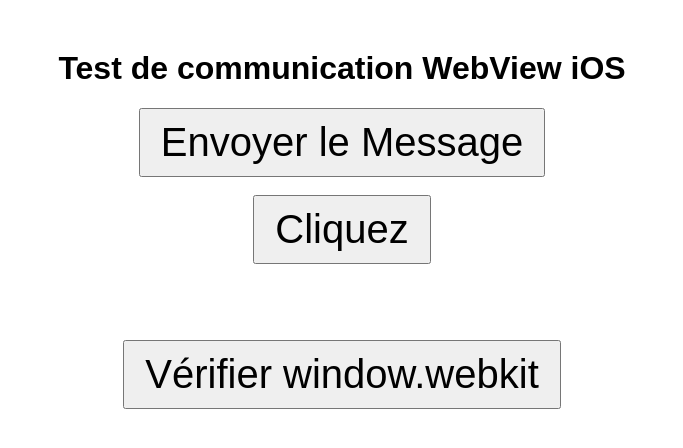
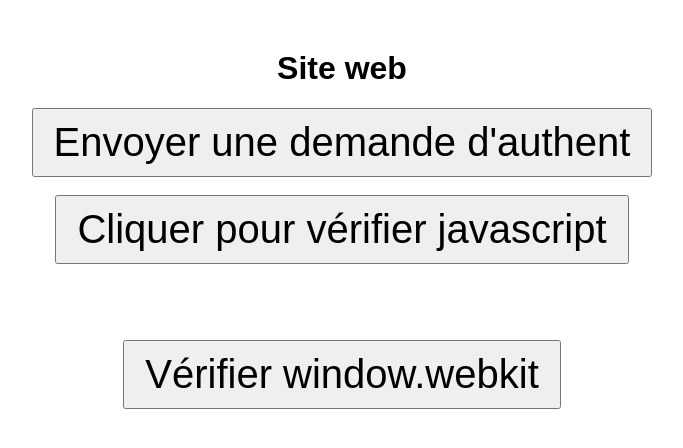
Before and after one commit to aurdav/aurdav.github.io, a plain HTML site: page index.html in a window 1280 px wide. Shown: the whole page, without its empty margins (298-981 px from the left). Drawn offline with Linux system fonts and the light colour scheme.

Commit message:
index.html

```diff
--- a/index.html
+++ b/index.html
@@ -23,10 +23,10 @@
 </head>
 <body>
 
-    <h1>Test de communication WebView iOS</h1>
-    <button onclick="envoyerMessage()">Envoyer le Message</button><br><br>
+    <h1>Site web</h1>
+    <button onclick="envoyerMessage()">Envoyer une demande d'authent</button><br><br>
 
-  <button id="monBouton">Cliquez</button>
+  <button id="monBouton">Cliquer pour vérifier javascript</button>
   <p id="message"></p><br><br>
  <button onclick="alert('webkit: ' + (window.webkit ? 'présent' : 'absent'));">Vérifier window.webkit</button>
   <script>
@@ -37,7 +37,7 @@
     });
    function envoyerMessage() {
       if (window.webkit && window.webkit.messageHandlers && window.webkit.messageHandlers.myHandler) {
-          window.webkit.messageHandlers.myHandler.postMessage("Message depuis la page web");
+          window.webkit.messageHandlers.myHandler.postMessage("Message reçu du site web");
       } else {
           console.log("Gestionnaire iOS non disponible");
       }
```
